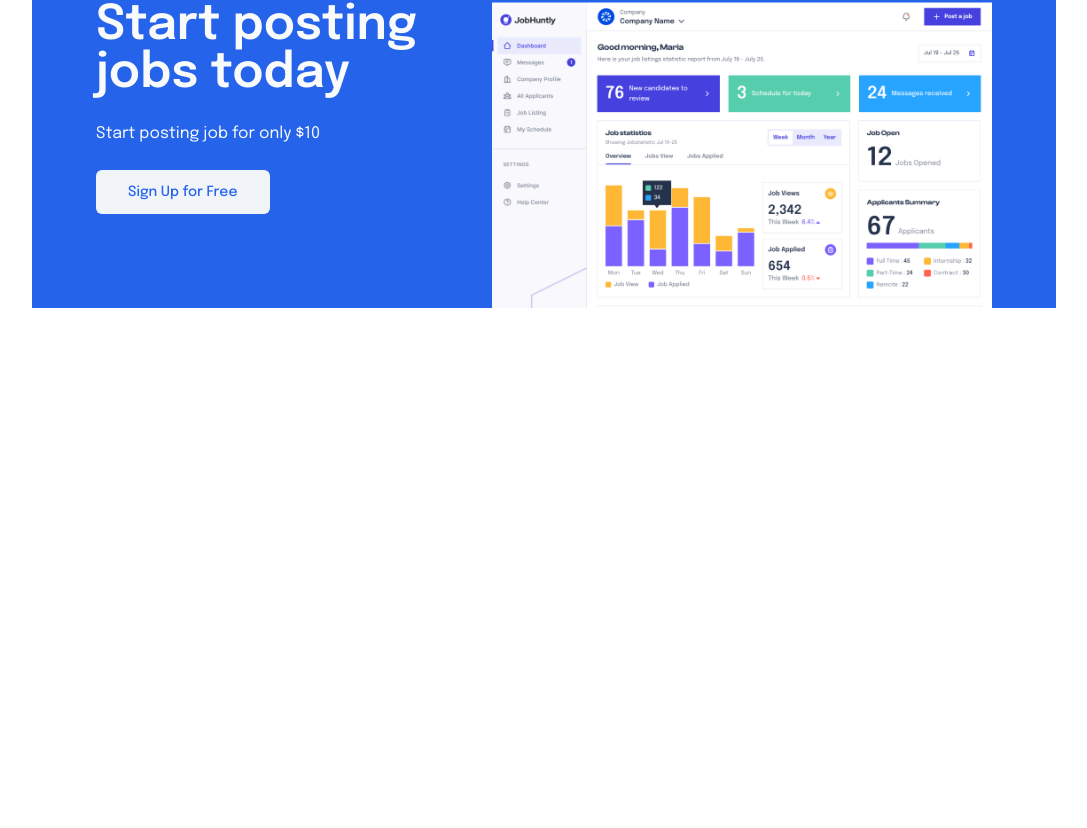
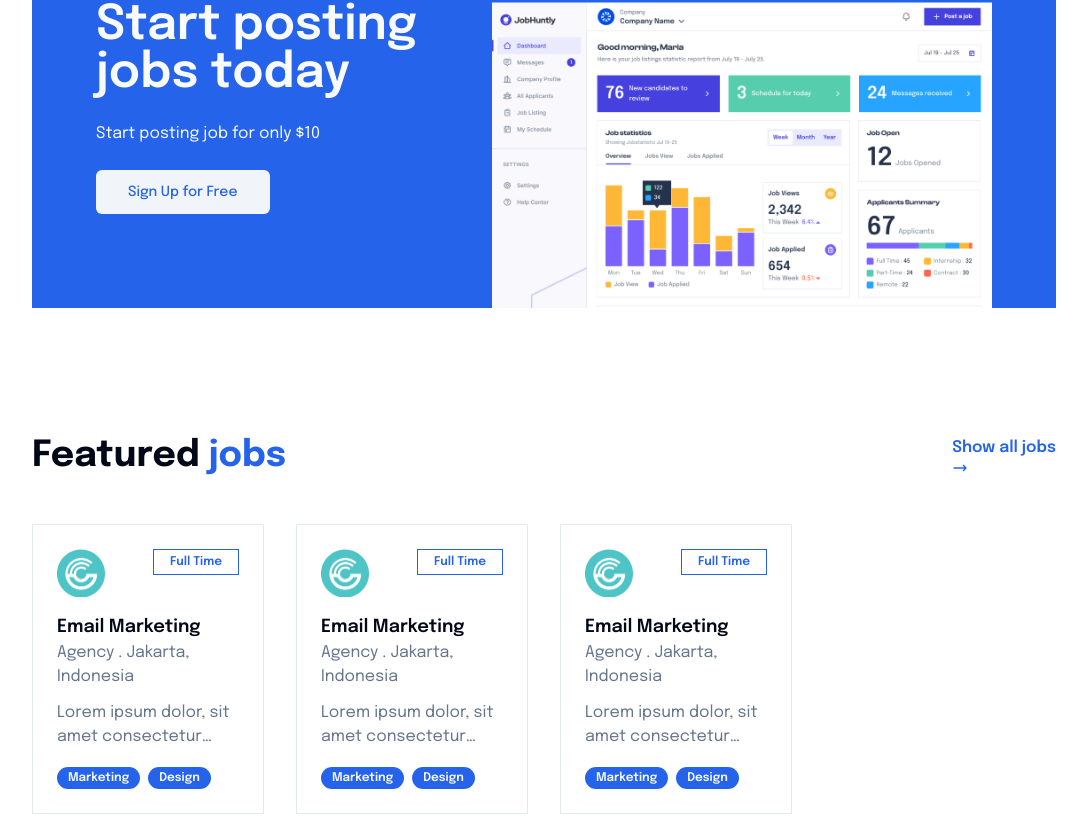
Before and after one commit to yoedi/job-portal-lp, a Next.js app: page / in a window 1280 px wide. Shown: the part 1338-2166 px from the top of the page, without its empty margins (96-1183 px from the left). Before the commit the page ends 1686 px from the top, so only its background shows below. Built offline with nearby package versions, Linux system fonts and the light colour scheme.

Commit message:
Create featured jobs component

```diff
--- a/src/app/page.tsx
+++ b/src/app/page.tsx
@@ -1,9 +1,8 @@
-import Image from "next/image";
-import { Button } from "@/components/ui/button";
+import FeatureJobs from "@/components/FeatureJobs";
+import BannerSignUp from "@/components/organism/BannerSignUp";
+import Category from "@/components/organism/Category";
+import Clients from "@/components/organism/Clients";
 import Hero from "@/components/organism/Hero";
-import Clients from "@/components/organism/Clients";
-import Category from "@/components/organism/Category";
-import BannerSignUp from "@/components/organism/BannerSignUp";
 
 export default function Home() {
   return (
@@ -12,6 +11,7 @@
       <Clients />
       <Category />
       <BannerSignUp />
+      <FeatureJobs />
     </div>
   );
 }
--- /dev/null
+++ b/src/components/FeatureJobs/JobItem/index.tsx
@@ -0,0 +1,51 @@
+import { Badge } from "@/components/ui/badge";
+import Image from "next/image";
+import { describe } from "node:test";
+import React, { FC } from "react";
+
+interface JobItemProps {
+  image: string;
+  jobType: string;
+  name: string;
+  type: string;
+  location: string;
+  desc: string;
+  categories: string[];
+}
+
+const JobItem: FC<JobItemProps> = ({
+  image,
+  jobType,
+  name,
+  type,
+  location,
+  desc,
+  categories,
+}) => {
+  return (
+    <div className="border border-border p-6 cursor-pointer">
+      <div className="flex flex-row justify-between items-start">
+        <Image src={image} alt={image} width={48} height={48} />
+        <span className="px-4 py-1 text-xs font-semibold text-primary border border-primary">
+          {jobType}
+        </span>
+      </div>
+      <div className="my-4">
+        <div className="font-semibold text-lg">{name}</div>
+        <div className="text-muted-foreground mb-3">
+          {type} . {location}
+        </div>
+        <div className="text-muted-foreground h-12 line-clamp-2 text-ellipsis">
+          {desc}
+        </div>
+      </div>
+      <div className="space-x-2">
+        {categories.map((item: string, i: number) => (
+          <Badge key={i}>{item}</Badge>
+        ))}
+      </div>
+    </div>
+  );
+};
+
+export default JobItem;
--- /dev/null
+++ b/src/components/FeatureJobs/index.tsx
@@ -0,0 +1,29 @@
+import React, { FC } from "react";
+import TitleSection from "../atoms/TitleSection";
+import JobItem from "./JobItem";
+
+interface FeatureJobsProps {}
+
+const FeatureJobs: FC<FeatureJobsProps> = ({}) => {
+  return (
+    <div className="mt-32 mb-10">
+      <TitleSection word1="Featured" word2="jobs" />
+      <div className="grid grid-cols-4 gap-8 mt-12">
+        {[0, 1, 2].map((item: number) => (
+          <JobItem
+            key={item}
+            image="/images/company.png"
+            jobType="Full Time"
+            name="Email Marketing"
+            type="Agency"
+            location="Jakarta, Indonesia"
+            desc="Lorem ipsum dolor, sit amet consectetur adipisicing elit. Nam adipisci velit facilis, quam, omnis facere quidem voluptates dolorem, quia explicabo sint pariatur asperiores laboriosam porro repellat nemo deleniti nihil rerum."
+            categories={["Marketing", "Design"]}
+          />
+        ))}
+      </div>
+    </div>
+  );
+};
+
+export default FeatureJobs;
--- /dev/null
+++ b/src/components/ui/badge.tsx
@@ -0,0 +1,36 @@
+import * as React from "react"
+import { cva, type VariantProps } from "class-variance-authority"
+
+import { cn } from "@/lib/utils"
+
+const badgeVariants = cva(
+  "inline-flex items-center rounded-full border px-2.5 py-0.5 text-xs font-semibold transition-colors focus:outline-none focus:ring-2 focus:ring-ring focus:ring-offset-2",
+  {
+    variants: {
+      variant: {
+        default:
+          "border-transparent bg-primary text-primary-foreground hover:bg-primary/80",
+        secondary:
+          "border-transparent bg-secondary text-secondary-foreground hover:bg-secondary/80",
+        destructive:
+          "border-transparent bg-destructive text-destructive-foreground hover:bg-destructive/80",
+        outline: "text-foreground",
+      },
+    },
+    defaultVariants: {
+      variant: "default",
+    },
+  }
+)
+
+export interface BadgeProps
+  extends React.HTMLAttributes<HTMLDivElement>,
+    VariantProps<typeof badgeVariants> {}
+
+function Badge({ className, variant, ...props }: BadgeProps) {
+  return (
+    <div className={cn(badgeVariants({ variant }), className)} {...props} />
+  )
+}
+
+export { Badge, badgeVariants }
```
